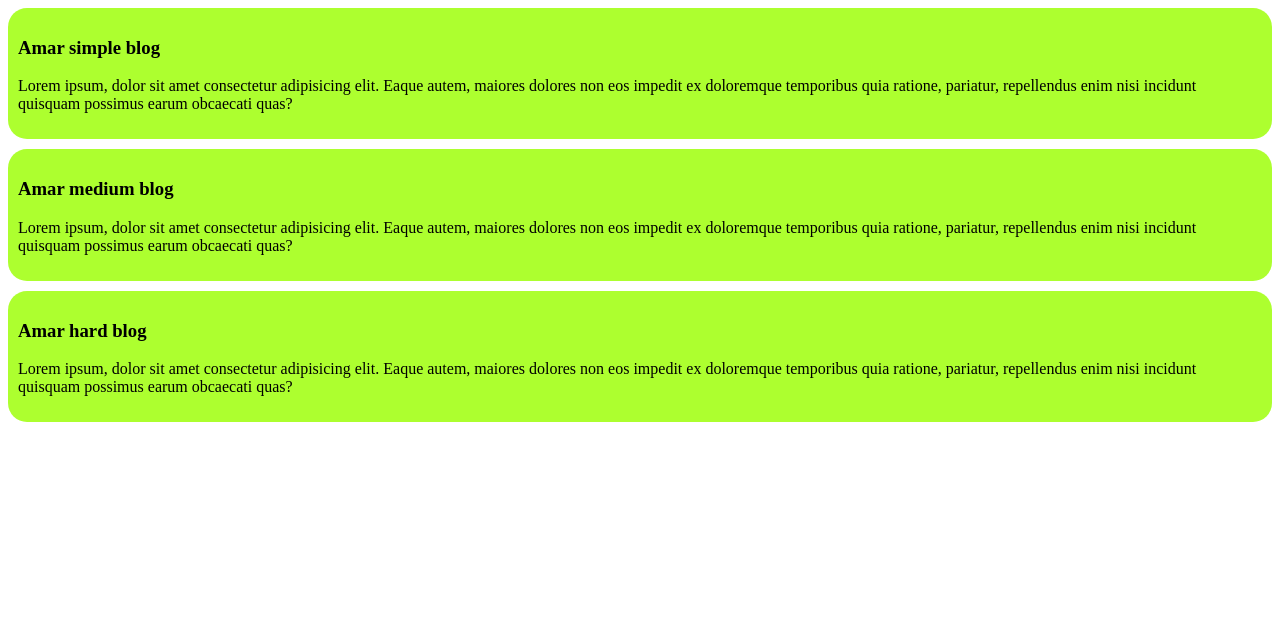
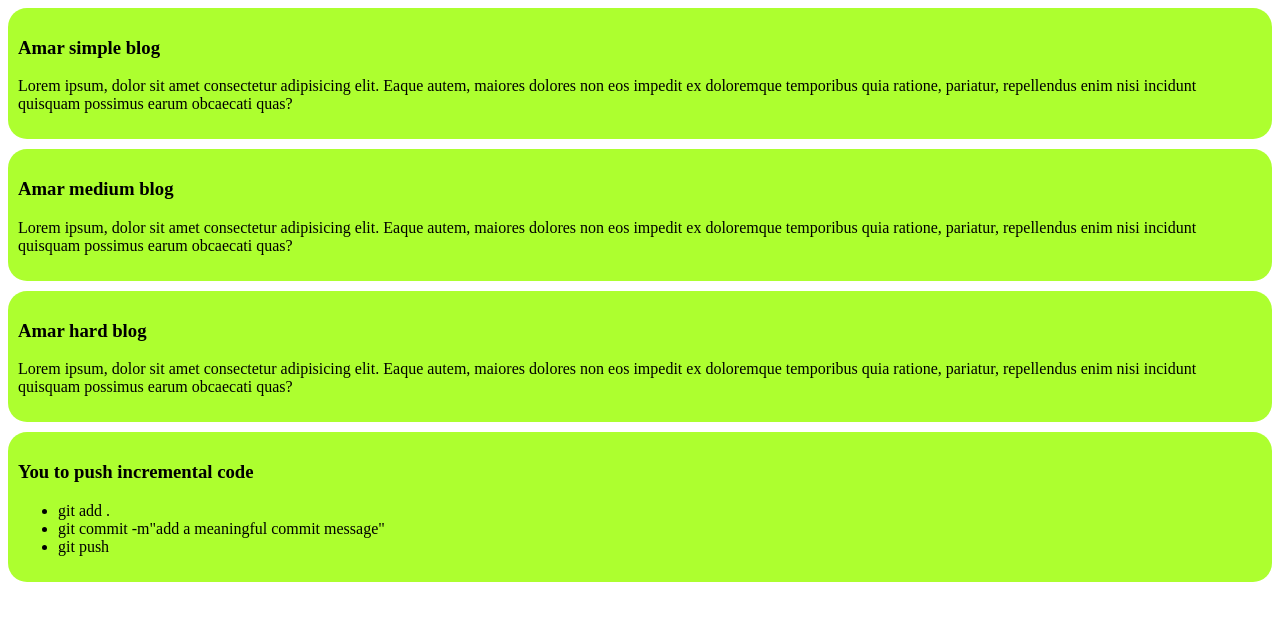
Before and after one commit to Niyamul-04/Amar-simple-website, a plain HTML site: page index.html in a window 1280 px wide. Drawn offline with Linux system fonts and the light colour scheme.

Commit message:
added a list to push code

```diff
--- a/index.html
+++ b/index.html
@@ -25,5 +25,13 @@
             Lorem ipsum, dolor sit amet consectetur adipisicing elit. Eaque autem, maiores dolores non eos impedit ex doloremque temporibus quia ratione, pariatur, repellendus enim nisi incidunt quisquam possimus earum obcaecati quas?
         </p>
     </div>
+    <div class="DJ">
+        <h3>You to push incremental code</h3>
+        <ul>
+            <li>git add .</li>
+            <li>git commit -m"add a meaningful commit message"</li>
+            <li>git push</li>
+        </ul>
+    </div>
 </body>
 </html>
--- a/styles/blog.css
+++ b/styles/blog.css
@@ -3,6 +3,8 @@ div{
     padding: 10px;
     margin-bottom: 10px;
     border-radius: 19px;
-    box-shadow: 15px;
 
 }
+ .DJ{
+    color: black;
+ }
```
